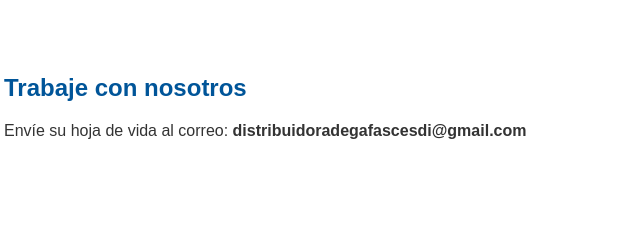
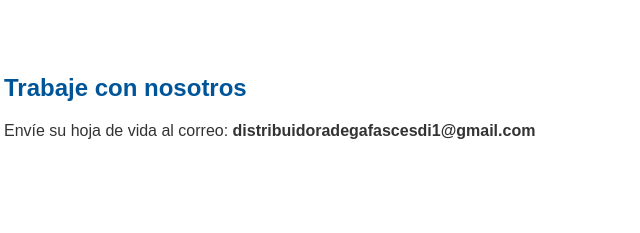
Before and after one commit to cesdiweb/cesdiweb.github.io, a plain HTML site: page index.html in a window 1280 px wide. Shown: the part 1600-1833 px from the top of the page, 136-776 px from the left. Drawn offline with Linux system fonts and the light colour scheme.

Commit message:
Add files via upload

```diff
--- a/index.html
+++ b/index.html
@@ -188,7 +188,7 @@
 
   <section id="trabajo">
     <h2>Trabaje con nosotros</h2>
-    <p>Envíe su hoja de vida al correo: <strong>distribuidoradegafascesdi@gmail.com</strong></p>
+    <p>Envíe su hoja de vida al correo: <strong>distribuidoradegafascesdi1@gmail.com</strong></p>
   </section>
 
   <section id="productos">
@@ -219,7 +219,7 @@
 
   <section id="contacto">
     <h2>Contáctenos</h2>
-   <form action="https://formsubmit.co/distribuidoradegafascesdi@gmail.com" method="POST">
+   <form action="https://formsubmit.co/distribuidoradegafascesdi1@gmail.com" method="POST">
   <!-- Seguridad: Desactiva captcha por defecto (ya que no lo personalizas) -->
   <input type="hidden" name="_captcha" value="false">
 <input type="hidden" name="_next" value="https://cesdiweb.github.io/gracias.html">
```
